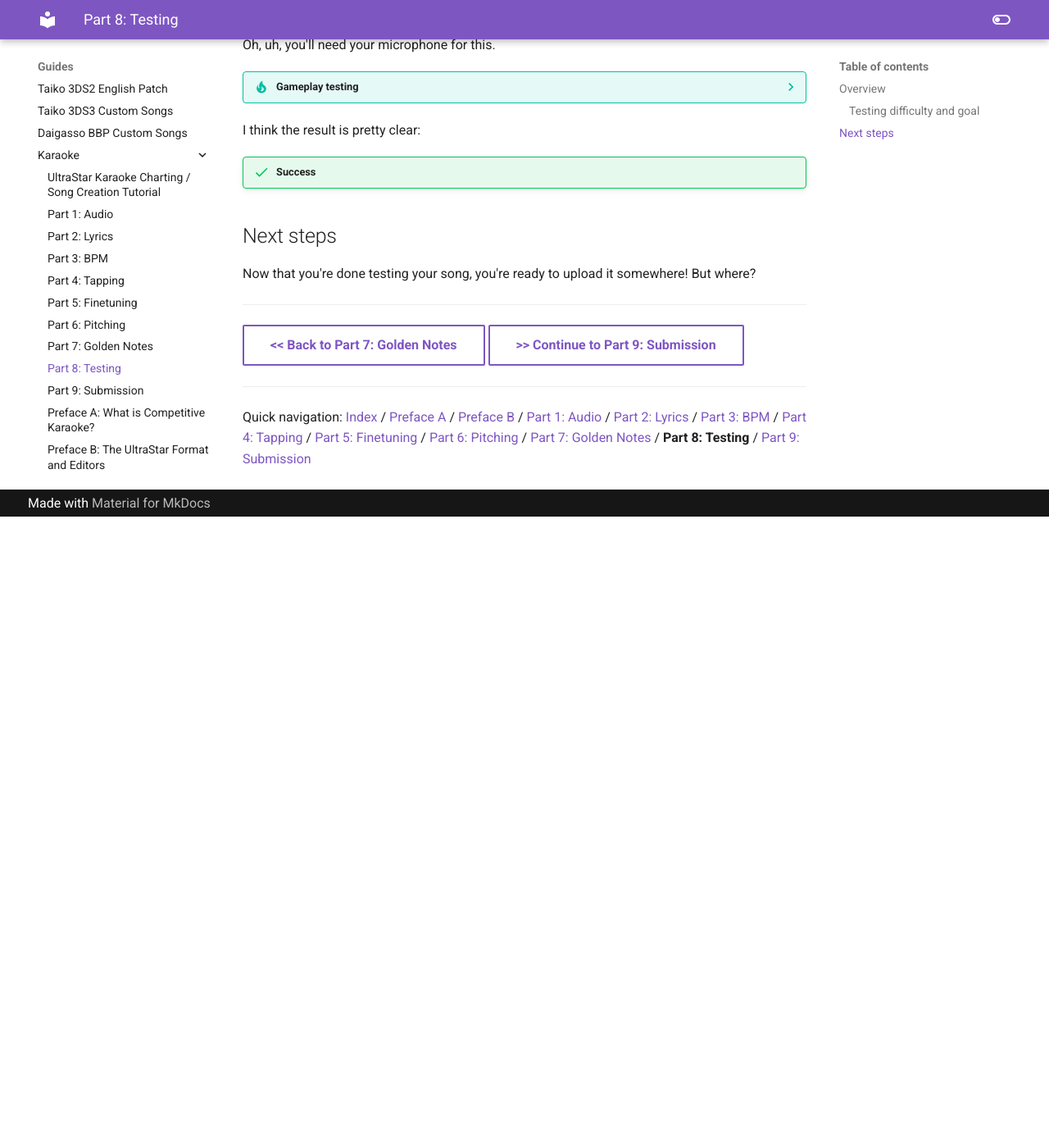
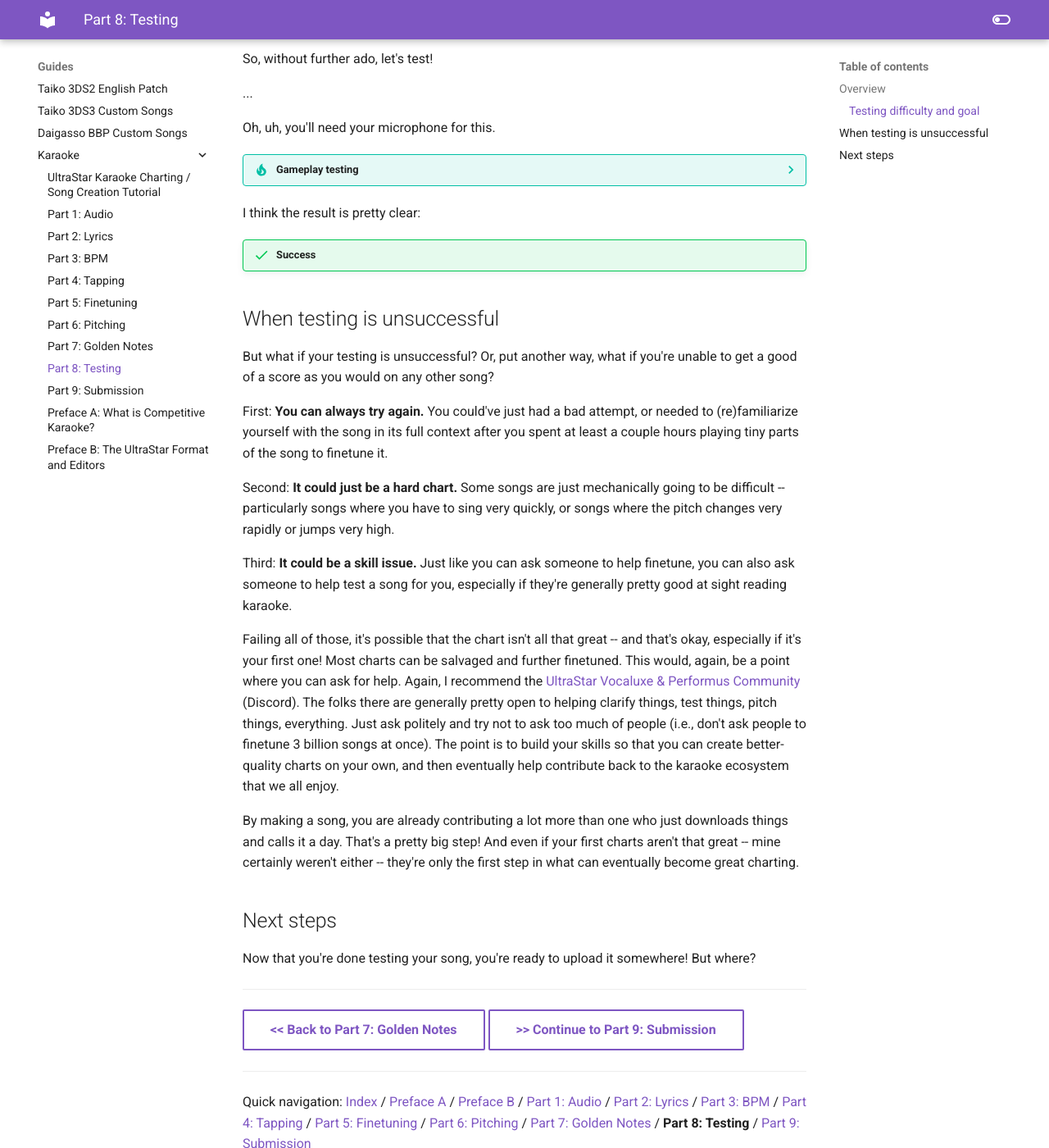
Before and after one commit to lilyuwuu/website, an MkDocs documentation site: the page built from docs/guides/karaoke/part08.md, in a window 1280 px wide and 1400 px high, scrolled down 1451 px. Shown: the whole window at 82% size. Built offline with MkDocs 1.6.1 and Material for MkDocs 9.7.7, drawn with Linux system fonts in a browser that asks for light colours; before the commit the page ends 2081 px from its top, so only the background shows below that; some of the changed text lies outside the part shown.

Commit message:
karaoke tutorial: what if you fail testing

```diff
--- a/docs/guides/karaoke/part08.md
+++ b/docs/guides/karaoke/part08.md
@@ -6,6 +6,8 @@
     - Testing is the easiest way to catch silly mistakes that you did not catch earlier, such as an obviously incorrect pitch or a lyric that looks wrong.
     - You should test on **Medium difficulty**, because Easy's pitch recognition is too lenient and can mislead you on whether your pitches are correct.
     - You should get a score that is about as good as you would on a well-made chart. For example, I regularly get 9500+ when playing on Medium, so that is my target on my own songs.
+    - If testing is unsuccessful (you don't get a good enough score), there are a variety of reasons why that could be. It does not necessarily mean that your song is unplayable or even necessarily 'low-quality'.
+        - If in doubt, ask for help (e.g. on the [UltraStar Vocaluxe & Performus Community](https://discord.gg/tNEXZw2QJX) (Discord)). Someone can help test your chart for you, or help finetune it further if they think there are possible improvements.
 
 ## Overview
 
@@ -39,7 +41,19 @@ I think the result is pretty clear:
 
 !!! success
 
+## When testing is unsuccessful
 
+But what if your testing is unsuccessful? Or, put another way, what if you're unable to get a good of a score as you would on any other song?
+
+First: **You can always try again.** You could've just had a bad attempt, or needed to (re)familiarize yourself with the song in its full context after you spent at least a couple hours playing tiny parts of the song to finetune it.
+
+Second: **It could just be a hard chart.** Some songs are just mechanically going to be difficult -- particularly songs where you have to sing very quickly, or songs where the pitch changes very rapidly or jumps very high.
+
+Third: **It could be a skill issue.** Just like you can ask someone to help finetune, you can also ask someone to help test a song for you, especially if they're generally pretty good at sight reading karaoke.
+
+Failing all of those, it's possible that the chart isn't all that great -- and that's okay, especially if it's your first one! Most charts can be salvaged and further finetuned. This would, again, be a point where you can ask for help. Again, I recommend the [UltraStar Vocaluxe & Performus Community](https://discord.gg/tNEXZw2QJX) (Discord). The folks there are generally pretty open to helping clarify things, test things, pitch things, everything. Just ask politely and try not to ask too much of people (i.e., don't ask people to finetune 3 billion songs at once). The point is to build your skills so that you can create better-quality charts on your own, and then eventually help contribute back to the karaoke ecosystem that we all enjoy.
+
+By making a song, you are already contributing a lot more than one who just downloads things and calls it a day. That's a pretty big step! And even if your first charts aren't that great -- mine certainly weren't either -- they're only the first step in what can eventually become great charting.
 
 ## Next steps
 
```
Also changed, not shown: docs/guides/karaoke/part06.md (+6 -8 lines).
